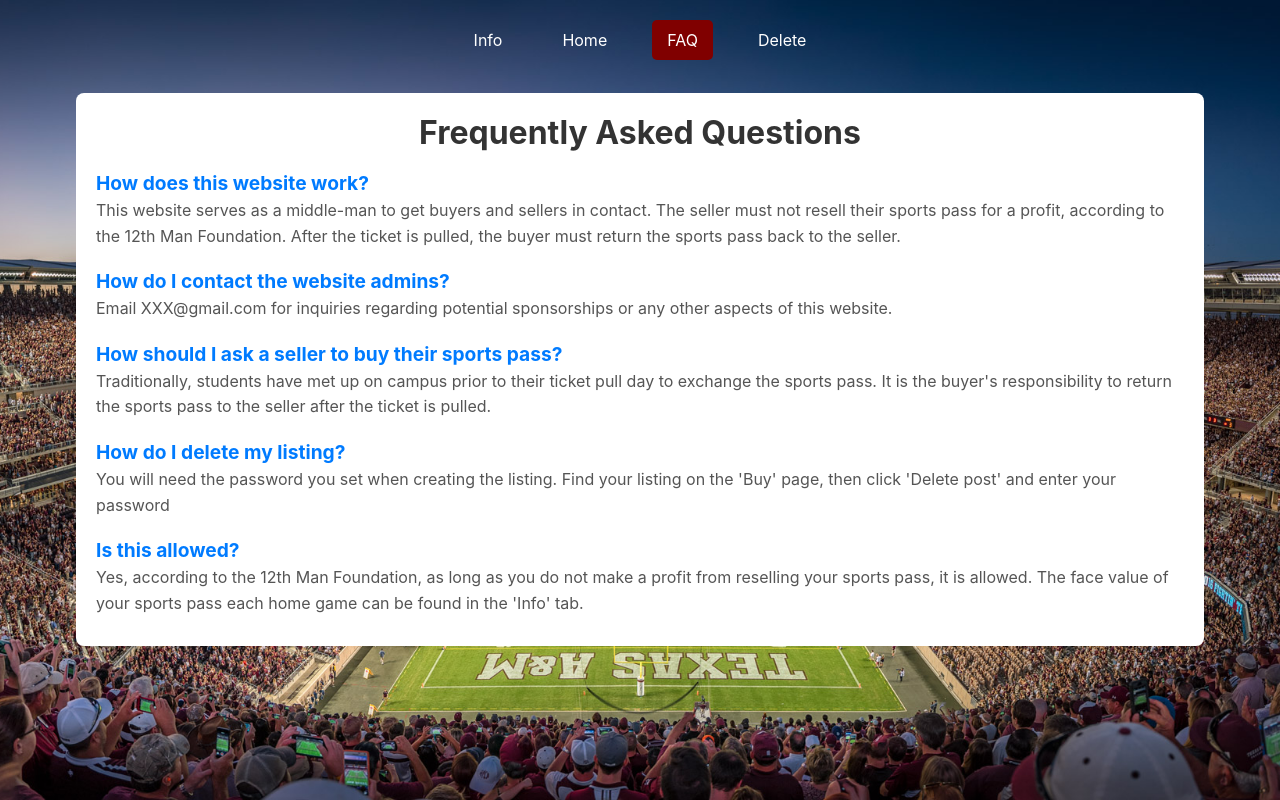
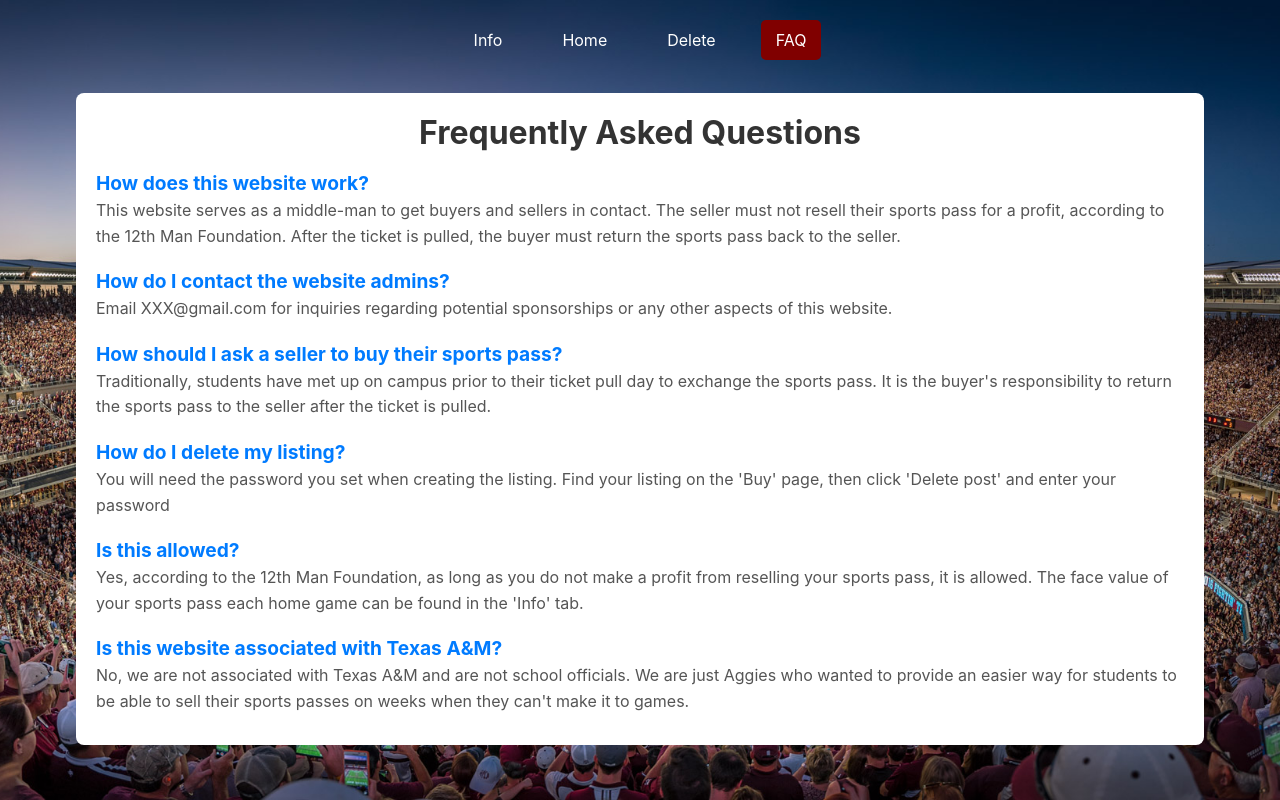
Before and after one commit to andrewlin27/Sports-Pass, a React (Create React App) app in the folder frontend/: page /faq in a window 1280 px wide. Built offline with nearby package versions, Linux system fonts and the light colour scheme.

Commit message:
Added discalimer to FAQ, navbar fix

```diff
--- a/frontend/src/components/FAQ.js
+++ b/frontend/src/components/FAQ.js
@@ -22,6 +22,10 @@ const FAQ = () => {
         {
             question: "Is this allowed?",
             answer: "Yes, according to the 12th Man Foundation, as long as you do not make a profit from reselling your sports pass, it is allowed. The face value of your sports pass each home game can be found in the 'Info' tab."
+        },
+        {
+            question: "Is this website associated with Texas A&M?",
+            answer: "No, we are not associated with Texas A&M and are not school officials. We are just Aggies who wanted to provide an easier way for students to be able to sell their sports passes on weeks when they can't make it to games."
         }
     ]
     return (
--- a/frontend/src/components/Navbar.js
+++ b/frontend/src/components/Navbar.js
@@ -27,18 +27,18 @@ const Navbar = () => {
           </li>
           <li>
             <Link
+              to="/delete"
+              className={location.pathname === '/delete' ? 'active' : ''}
+            >
+              Delete
+            </Link>
+          </li>
+          <li>
+            <Link
               to="/faq"
               className={location.pathname === '/faq' ? 'active' : ''}
             >
               FAQ
-            </Link>
-          </li>
-          <li>
-            <Link
-              to="/delete"
-              className={location.pathname === '/delete' ? 'active' : ''}
-            >
-              Delete
             </Link>
           </li>
         </ul>
```
